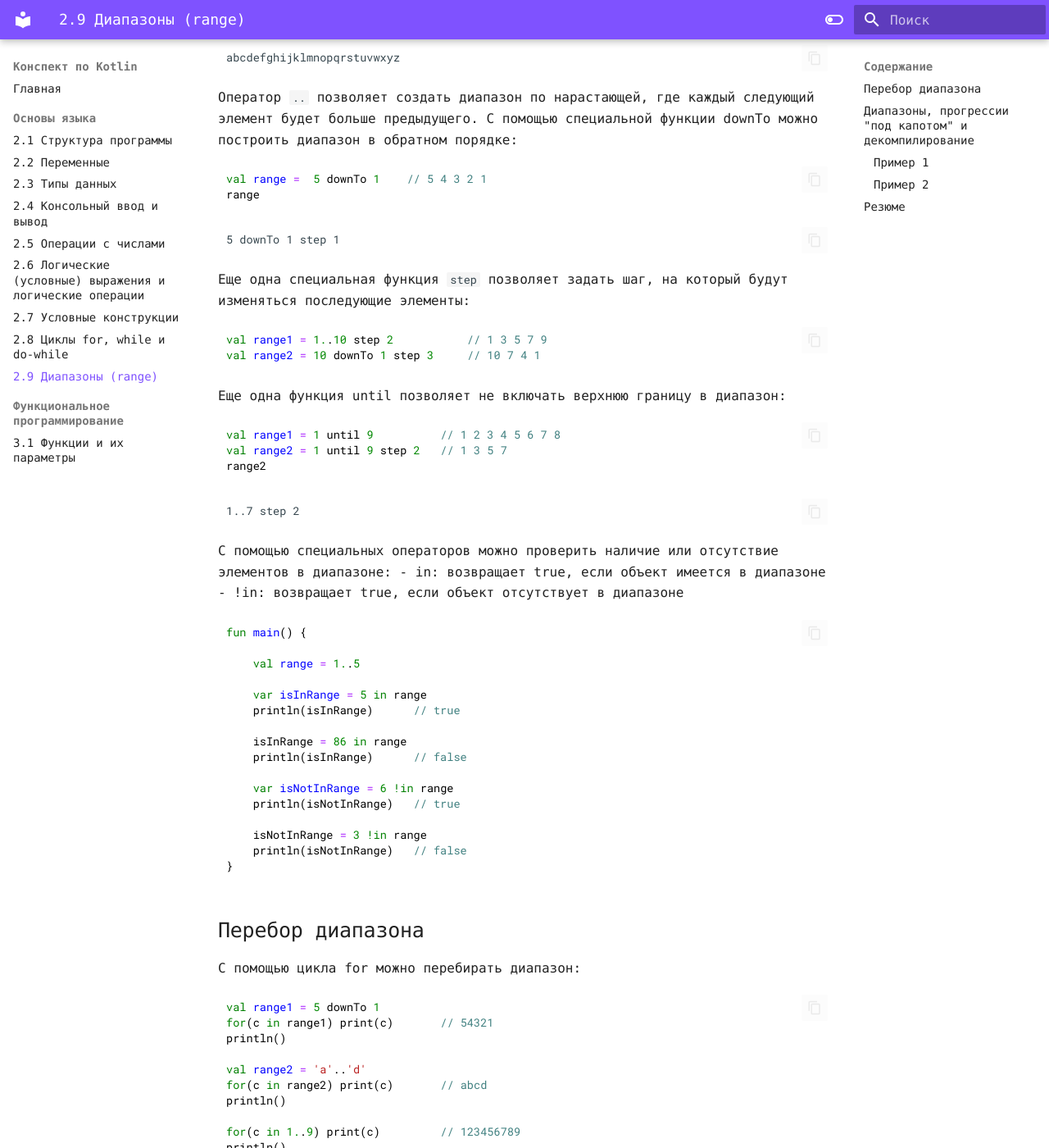
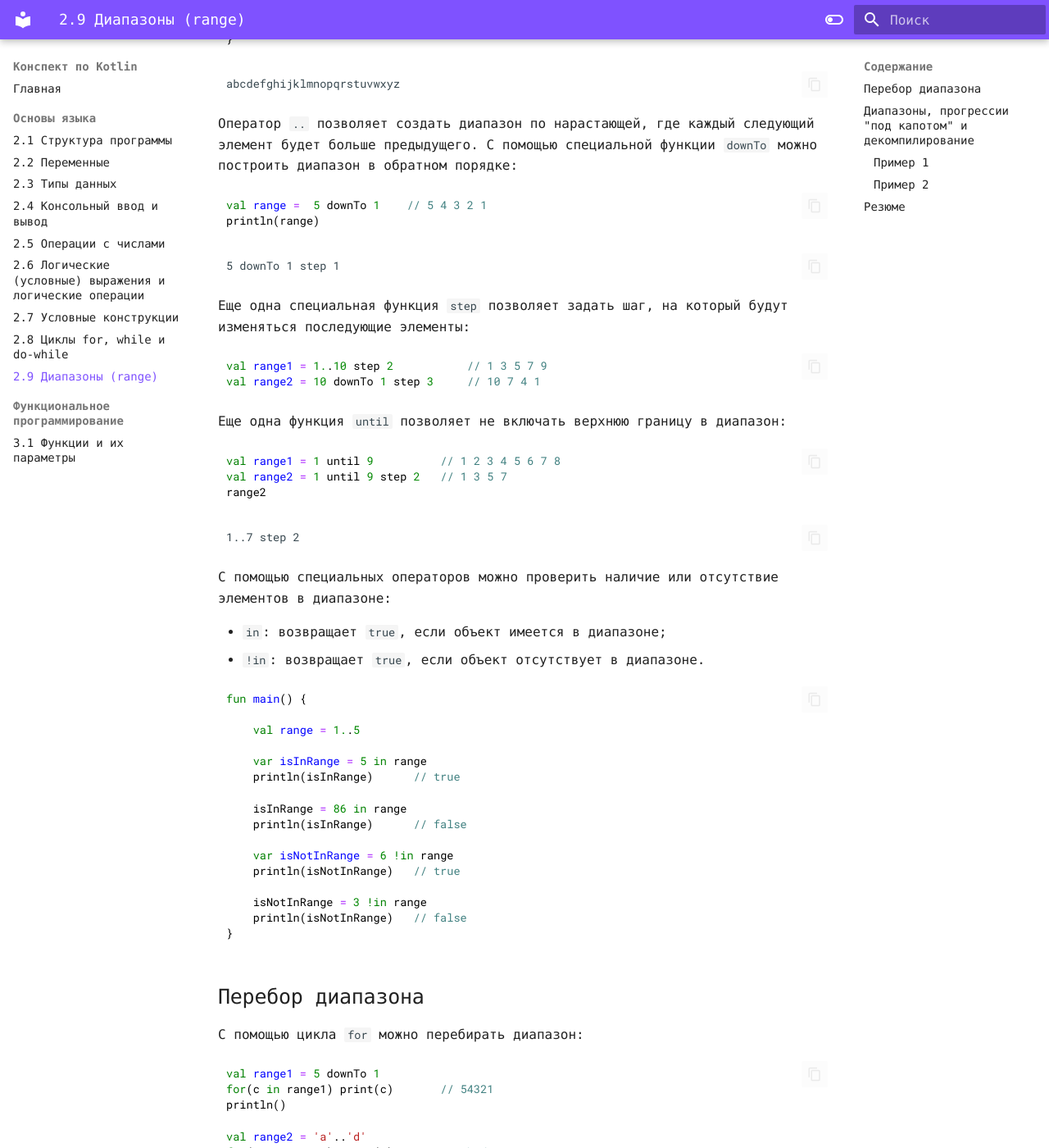
Before and after one commit to rzangizyarov/metanit_kotlin_abstract, an MkDocs documentation site: the page built from docs/2_9.md, in a window 1280 px wide and 1400 px high, scrolled down 798 px. Shown: the whole window at 82% size. Built offline with MkDocs 1.6.1 and Material for MkDocs 9.7.7, drawn with Linux system fonts in a browser that asks for light colours; some web fonts are replaced; some of the changed text lies outside the part shown.

Commit message:
Исправить опечатки

````diff
--- a/docs/2_9.md
+++ b/docs/2_9.md
@@ -1,25 +1,20 @@
 # 2.9 Диапазоны (range)
 
 Диапазон представляет собой некоторый интервал значений. Для
-создания диапазона применяется оператор <span class="b">`..`</span> или ключевой слово `until `. Разница между этими способами заключается лишь в том, что при использовании `until` в диапазон не включается последнее значение.
+создания диапазона применяется оператор `..` или ключевой слово `until `. Разница между этими способами заключается лишь в том, что при использовании `until` в диапазон не включается последнее значение.
 
 ```kotlin
 val range = 1..5        // диапазон [1, 2, 3, 4, 5]
 val range2 = 1 until 5  // диапазон [1, 2, 3, 4]
-
-range2
-```
-
-```commandline
-1..4
 ```
 
 Объекты диапазонов могут быть следующих типов:
-* IntRange
-* LongRange
-* CharRange
-* ClosedRange<Float> - не поддерживает итерацию;
-* ClosedRange<Double> - не поддерживает итерацию.
+
+* `IntRange`;
+* `LongRange`;
+* `CharRange`;
+* `ClosedRange<Float>` - не поддерживает итерацию;
+* `ClosedRange<Double>` - не поддерживает итерацию.
 
 ```kotlin
 val range1: IntRange = 1 until 5
@@ -41,30 +36,25 @@
 abcdefghijklmnopqrstuvwxyz
 ```
 
-Оператор <span class="b">`..`</span> позволяет создать диапазон по
-нарастающей, где каждый следующий элемент будет больше предыдущего. С
-помощью специальной функции <span class="b">downTo</span> можно
-построить диапазон в обратном порядке:
+Оператор `..` позволяет создать диапазон по нарастающей, где каждый следующий элемент будет больше предыдущего. С помощью специальной функции `downTo` можно построить диапазон в обратном порядке:
 
 ```kotlin
 val range =  5 downTo 1    // 5 4 3 2 1
-range
+println(range)
 ```
 
 ```commandline
 5 downTo 1 step 1
 ```
 
-Еще одна специальная функция <span class="b">`step`</span> позволяет
-задать шаг, на который будут изменяться последующие элементы:
+Еще одна специальная функция `step` позволяет задать шаг, на который будут изменяться последующие элементы:
 
 ```kotlin
 val range1 = 1..10 step 2           // 1 3 5 7 9
 val range2 = 10 downTo 1 step 3     // 10 7 4 1
 ```
 
-Еще одна функция <span class="b">until</span> позволяет не включать
-верхнюю границу в диапазон:
+Еще одна функция `until` позволяет не включать верхнюю границу в диапазон:
 
 ```kotlin
 val range1 = 1 until 9          // 1 2 3 4 5 6 7 8
@@ -78,10 +68,9 @@
 
 С помощью специальных операторов можно проверить наличие или отсутствие
 элементов в диапазоне:
--   <span class="b">in</span>: возвращает true, если объект имеется в
-    диапазоне
--   <span class="b">!in</span>: возвращает true, если объект отсутствует
-    в диапазоне
+
+- `in`: возвращает `true`, если объект имеется в диапазоне;
+- `!in`: возвращает `true`, если объект отсутствует в диапазоне.
 
 ```kotlin
 fun main() {
@@ -104,7 +93,7 @@
 
 ## Перебор диапазона
 
-С помощью цикла for можно перебирать диапазон:
+С помощью цикла `for` можно перебирать диапазон:
 
 ```kotlin
 val range1 = 5 downTo 1
@@ -151,7 +140,7 @@
 
 В директории проекта скомплированный класс находится в папке output:
 
-<img src='./images/2_8_Fig_1.png' width='300'></img>
+<img src='./images/2_8_Fig_1.png' width='400'></img>
 
 Рассмотрим декомпилированный код, содержащий интервалы. Декомпиляция выполнена на ресурсе http://www.javadecompilers.com/.
 
````
Also changed, not shown: docs/2_2.md (+3 -3 lines), docs/3_1.md (+7 -7 lines).
